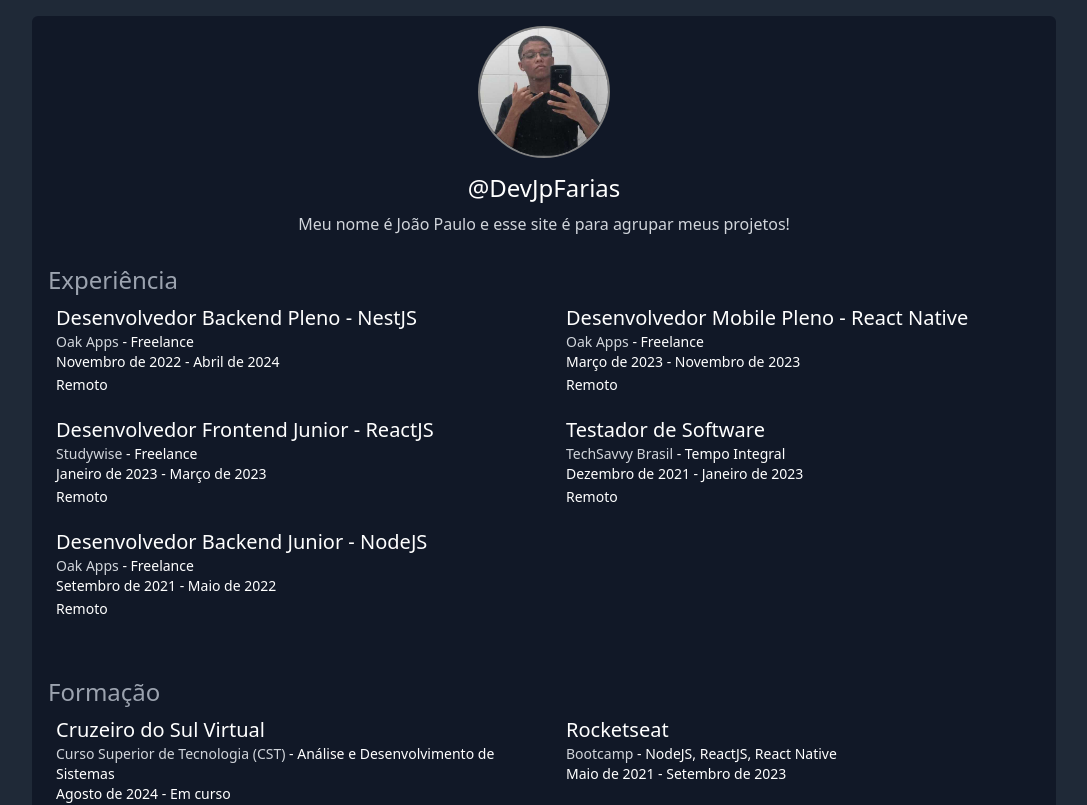
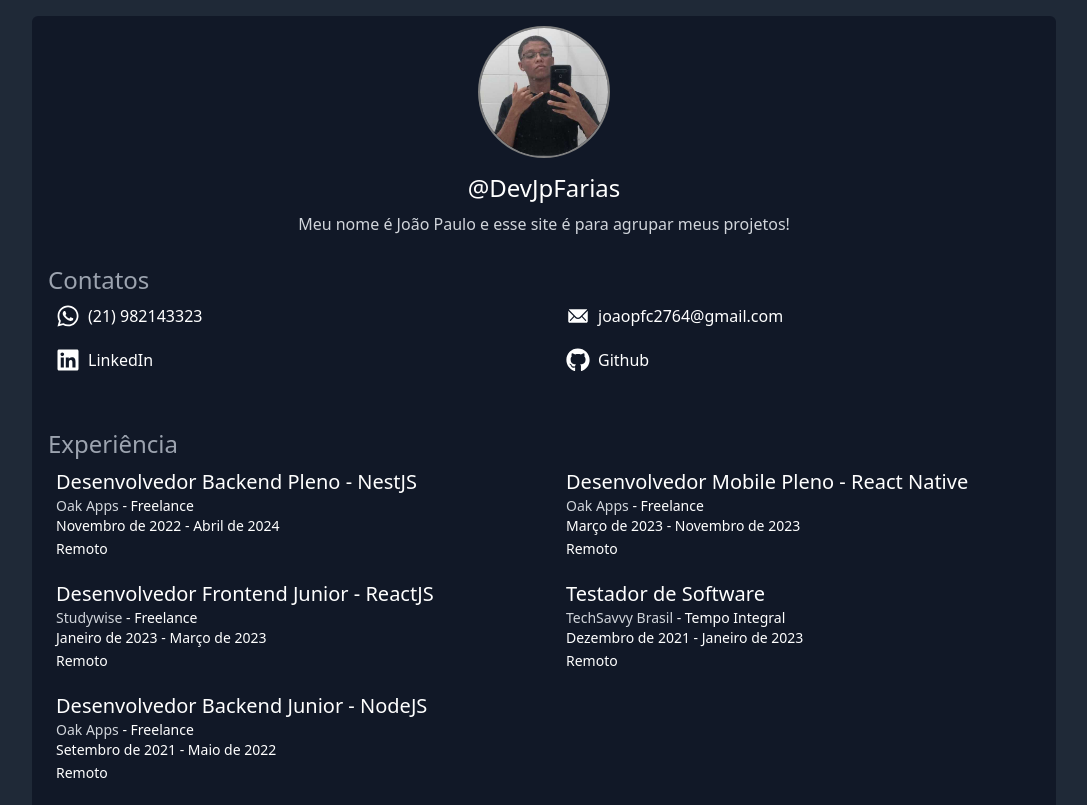
Before and after one commit to DevJpFarias/my-projects-site, a React (Vite) app: page / in a window 1280 px wide. Shown: the top 805 px of the page, without its empty margins (96-1183 px from the left). Built offline with nearby package versions, Linux system fonts and the light colour scheme.

Commit message:
feat: agora tem meus contatos

```diff
--- a/src/App.tsx
+++ b/src/App.tsx
@@ -1,3 +1,4 @@
+import { Contacts } from './components/Contacts/Contacts'
 import { Experiences } from './components/Experiences/Experiences'
 import { Formations } from './components/Formations/Formations'
 import { Infos } from './components/Infos/Infos'
@@ -9,6 +10,8 @@ export function App() {
       <div className='bg-gray-900 w-11/12 lg:w-4/5 py-3 flex flex-col items-center justify-center my-4 rounded-md'>
         <Infos />
 
+        <Contacts />
+
         <Experiences />
 
         <Formations />
--- /dev/null
+++ b/src/components/Contacts/Contacts.tsx
@@ -0,0 +1,25 @@
+import { FaGithub, FaLinkedin, FaWhatsapp } from "react-icons/fa";
+import { IoIosMail } from "react-icons/io";
+
+export function Contacts() {
+  return (
+    <div className='my-7 w-full'>
+      <h2 className='text-2xl text-gray-400 ml-4 mb-2'>Contatos</h2>
+
+      <div className="grid sm:grid-cols-1 lg:grid-cols-2 pl-6 gap-5 text-white">
+        <a className="flex items-center gap-2" href="https://wa.me/5521982143323" target="_blank">
+          <FaWhatsapp size={24} /> (21) 982143323
+        </a>
+        <a className="flex items-center gap-2" href="mailto:joaopfc2764@gmail.com" target="_blank">
+          <IoIosMail size={24} /> joaopfc2764@gmail.com
+        </a>
+        <a className="flex items-center gap-2" href="https://www.linkedin.com/in/joao-paulo-farias/" target="_blank">
+          <FaLinkedin size={24} /> LinkedIn
+        </a>
+        <a className="flex items-center gap-2" href="https://github.com/DevJpFarias" target="_blank">
+          <FaGithub size={24} /> Github
+        </a>
+      </div>
+    </div>
+  )
+}
--- a/src/components/Formations/Formations.tsx
+++ b/src/components/Formations/Formations.tsx
@@ -17,7 +17,7 @@ export function Formations() {
       area: 'Curso Superior de Tecnologia (CST)',
       course: 'Análise e Desenvolvimento de Sistemas',
       startDate: 'Agosto de 2024',
-      endDate: 'Em curso'
+      endDate: 'Agosto de 2026'
     },
     {
       id: 2,
@@ -39,7 +39,7 @@ export function Formations() {
 
   return (
     <div className='my-7 w-full'>
-      <h2 className='text-2xl text-gray-400 ml-4 mb-2'>Formação</h2>
+      <h2 className='text-2xl text-gray-400 ml-4 mb-2'>Formação Acadêmica</h2>
 
       <div className="grid sm:grid-cols-1 lg:grid-cols-2 pl-6 gap-5">
         {
```
